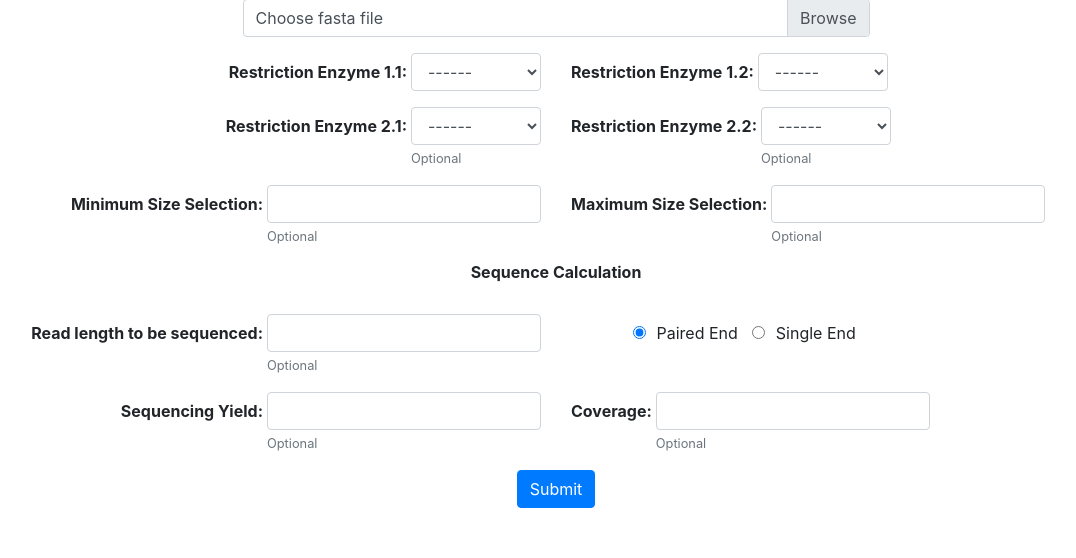
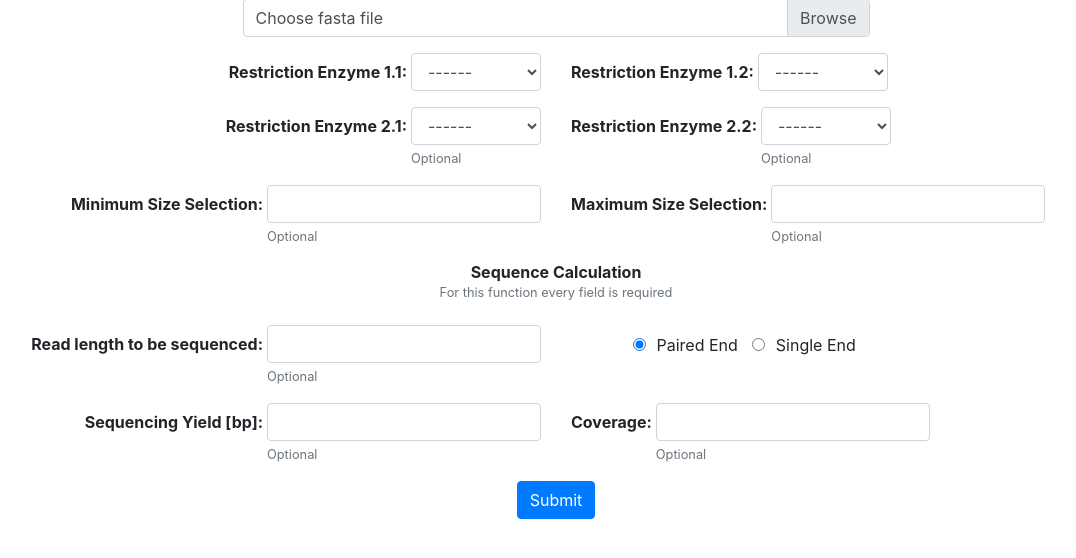
Before and after one commit to felixglinka/ddRadSeqWebTool, a Django app: page / in a window 1280 px wide. Shown: the part 81-639 px from the top of the page, without its empty margins (84-1160 px from the left). Run offline with Django 3.2, Linux system fonts and the light colour scheme; some libraries are stand-ins or nearby versions.

Commit message:
prototype experimental data

```diff
--- a/api/forms.py
+++ b/api/forms.py
@@ -43,5 +43,5 @@ class BasicInputDDRadDataForm(forms.Form):
 
     basepairLengthToBeSequenced = forms.CharField(label="Read length to be sequenced", required=False)
     pairedEndChoice = forms.ChoiceField(choices=[], widget=forms.RadioSelect(attrs={'class': 'form-check-input'}))
-    sequencingYield = forms.CharField(label="Sequencing Yield", required=False)
+    sequencingYield = forms.CharField(label="Sequencing Yield [bp]", required=False)
     coverage = forms.CharField(label="Coverage", required=False)
--- a/api/static/css/webinterfaceStyle.css
+++ b/api/static/css/webinterfaceStyle.css
@@ -1,9 +1,10 @@
-h1, h6 {
+h1 {
   text-align: center;
 }
 
-h6 {
+.h6 {
   font-weight: bold;
+  text-align: center;
 }
 
 .eduIcon {
--- a/api/static/js/dataFrame.js
+++ b/api/static/js/dataFrame.js
@@ -21,6 +21,7 @@ function slideTwo(sliderTwo, sliderOne, resultTable, dataFrame, restrictionEnzym
 }
 
 function updateSliderResult(sliderOneValue, sliderTwoValue, resultTable, dataFrame, restrictionEnzymes) {
+
    sumAllFragmentsLengths = sumUpFragmentLengths(Object.values(dataFrame[restrictionEnzymes]).slice(0, parseInt(sliderTwoValue)))[parseInt(sliderOneValue)];
    sumAllBasesOfEveryBin = sumUpFragmentLengths(Object.values(dataFrame['numberSequencedBasesOfBin']).slice(0, parseInt(sliderTwoValue)))[parseInt(sliderOneValue)];
    maxNumberOfPossibleSamples = calculateSamplesToBeMultiplexed(sumAllFragmentsLengths, sequencingYield, coverage);
@@ -28,6 +29,11 @@ function updateSliderResult(sliderOneValue, sliderTwoValue, resultTable, dataFra
 
    adaptorContaminationSliderOne = dataFrame['adaptorContamination'][Object.keys(dataFrame['adaptorContamination'])[parseInt(sliderOneValue)]];
    adaptorContaminationSliderTwo = dataFrame['adaptorContamination'][Object.keys(dataFrame['adaptorContamination'])[parseInt(sliderTwoValue)]];
+   adaptorContamination = adaptorContaminationSliderOne - adaptorContaminationSliderTwo
+
+   fragmentLengthUntilBin = parseInt(sliderOneValue) > 0 ? sumUpFragmentLengths(Object.values(dataFrame[restrictionEnzymes]).slice(0, parseInt(sliderOneValue)))[0] : Object.values(dataFrame[restrictionEnzymes])[0]
+
+   experimentalAdaptorContamination = experimentalEstimation(fragmentLengthUntilBin, 0.4424, parseInt(sliderOneValue), basepairLengthToBeSequenced, adaptorContamination)
 
    resultTable.tHead.rows[0].cells[1].innerText = "Sequencing calculation from ".concat(Object.keys(dataFrame[restrictionEnzymes])[parseInt(sliderOneValue)].split(",")[0].substring(1))
                                                                                 .concat(" to ")
@@ -37,16 +43,28 @@ function updateSliderResult(sliderOneValue, sliderTwoValue, resultTable, dataFra
    resultTable.tBodies[0].rows[1].cells[1].innerText = sumAllBasesOfEveryBin;
    resultTable.tBodies[0].rows[2].cells[1].innerText = maxNumberOfPossibleSamples;
    resultTable.tBodies[0].rows[3].cells[1].innerText = numberBasesToBeSequenced;
+
    adaptorContaminationPercentage = sumAllFragmentsLengths === 0 ? 0 : String(Math.round((adaptorContaminationSliderOne - adaptorContaminationSliderTwo)/sumAllFragmentsLengths*100));
-   resultTable.tBodies[0].rows[4].cells[1].innerText = String(adaptorContaminationSliderOne - adaptorContaminationSliderTwo).concat(' [')
-                                                            .concat(adaptorContaminationPercentage).concat('%]');
+   experimentalAdaptorContaminationPercentage = sumAllFragmentsLengths === 0 ? 0 : String(Math.round((experimentalAdaptorContamination)/sumAllFragmentsLengths*100));
+
+   resultTable.tBodies[0].rows[4].cells[1].innerText = String(adaptorContamination).concat(' [')
+                                                            .concat(adaptorContaminationPercentage).concat('%] → ')
+                                                            .concat(String(experimentalAdaptorContamination))
+                                                            .concat(' [').concat(experimentalAdaptorContaminationPercentage).concat('%]');
 
    if(pairedEndChoice === 'paired end') {
        overlapsSliderOne = dataFrame['overlaps'][Object.keys(dataFrame['overlaps'])[parseInt(sliderOneValue)]];
        overlapsSliderTwo = dataFrame['overlaps'][Object.keys(dataFrame['overlaps'])[parseInt(sliderTwoValue)]];
+       overlaps = overlapsSliderOne - overlapsSliderTwo
+       experimentalOverlaps = experimentalEstimation(dataFrame[restrictionEnzymes][Object.keys(dataFrame[restrictionEnzymes])[parseInt(sliderOneValue)]], 0.5797, parseInt(sliderOneValue), basepairLengthToBeSequenced*2, overlaps)
+
        overlapPercentage = sumAllFragmentsLengths === 0 ? 0 : String(Math.round((overlapsSliderOne - overlapsSliderTwo)/sumAllFragmentsLengths*100));
+       experimentalOverlapPercentage = sumAllFragmentsLengths === 0 ? 0 : String(Math.round((experimentalOverlaps)/sumAllFragmentsLengths*100));
+
        resultTable.tBodies[0].rows[5].cells[1].innerText = String(overlapsSliderOne - overlapsSliderTwo).concat().concat(' [')
-                                                            .concat(overlapPercentage).concat('%]');
+                                                            .concat(overlapPercentage).concat('%] → ')
+                                                            .concat(String(experimentalOverlaps))
+                                                            .concat(' [').concat(experimentalOverlapPercentage).concat('%]');
     }
 }
 
--- a/api/static/js/util.js
+++ b/api/static/js/util.js
@@ -11,6 +11,18 @@ function sumUpFragmentLengths(inputArray){
 
 function calculateSamplesToBeMultiplexed(totalFragmentLength, sequencingYield, coverage){
 
-    sequencingDepth = totalFragmentLength == 0 ? 0 : sequencingYield/totalFragmentLength
-    return Math.round(sequencingDepth/coverage)
+    sequencingDepth = totalFragmentLength == 0 ? 0 : sequencingYield/totalFragmentLength;
+    return Math.round(sequencingDepth/coverage);
 }
+
+function experimentalEstimation(selectedFragmentLength, slope, sliderOneValue, sequenceLength, contaminationValue) {
+
+    numberOfAdaptorContamination = Math.round(selectedFragmentLength*slope)
+    console.log(numberOfAdaptorContamination)
+
+    if( sliderOneValue <= sequenceLength/10) {
+        return contaminationValue + numberOfAdaptorContamination;
+    } else {
+        return numberOfAdaptorContamination;
+    }
+}
--- a/api/templates/webinterface.html
+++ b/api/templates/webinterface.html
@@ -120,7 +120,12 @@
                 </div>
             </div>
 
-            <h6 class="row justify-content-center"> Sequence Calculation </h6>
+            <div class="row form-group">
+                 <div class="center h6"> Sequence Calculation
+                    <br>
+                    <small class="text-muted"> For this function every field is required </small>
+                </div>
+            </div>
 
             <div class="row justify-content-center form-group">
                 <div class="col">
```
